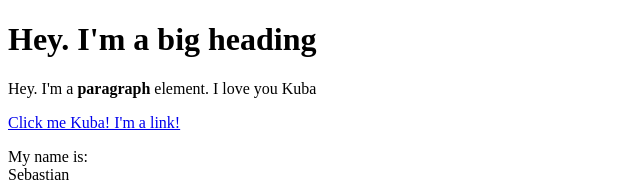
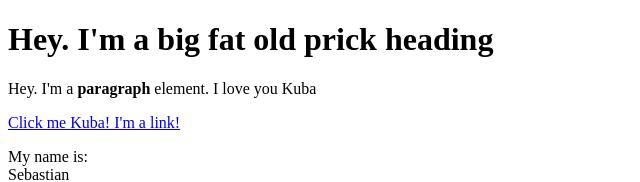
Before and after one commit to drgasiwo/cartoon-hero, a plain HTML site: page test.html in a window 1280 px wide. Shown: the top 182 px of the page, without its empty margins (0-640 px from the left). Drawn offline with Linux system fonts and the light colour scheme.

Commit message:
Added "old fat prick"

```diff
--- a/test.html
+++ b/test.html
@@ -5,7 +5,7 @@
 	<title>Test page</title>
 </head>
 <body>
-	<h1>Hey. I'm a big heading</h1>
+	<h1>Hey. I'm a big fat old prick heading</h1>
 	<p>Hey. I'm a <b>paragraph</b> element. I love you Kuba</p>
 	<a href="https://google.com" target="_blank" title="Come on, Google is waiting">Click me Kuba! I'm a link!</a>
 	<p>My name is:<br>
```
